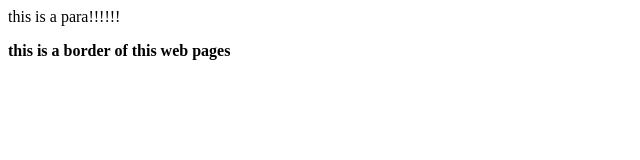
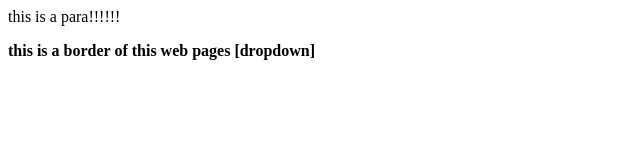
Before and after one commit to thek-Github/git4, a plain HTML site: page index.html in a window 1280 px wide. Shown: the full height of the page, 0-640 px from the left. Drawn offline with Linux system fonts and the light colour scheme.

Commit message:
added dropdown

```diff
--- a/index.html
+++ b/index.html
@@ -1,2 +1,2 @@
 <p>this is a para!!!!!!</p>
-<b>this is a border of this web pages</b>
+<b>this is a border of this web pages [dropdown]</b>
```
